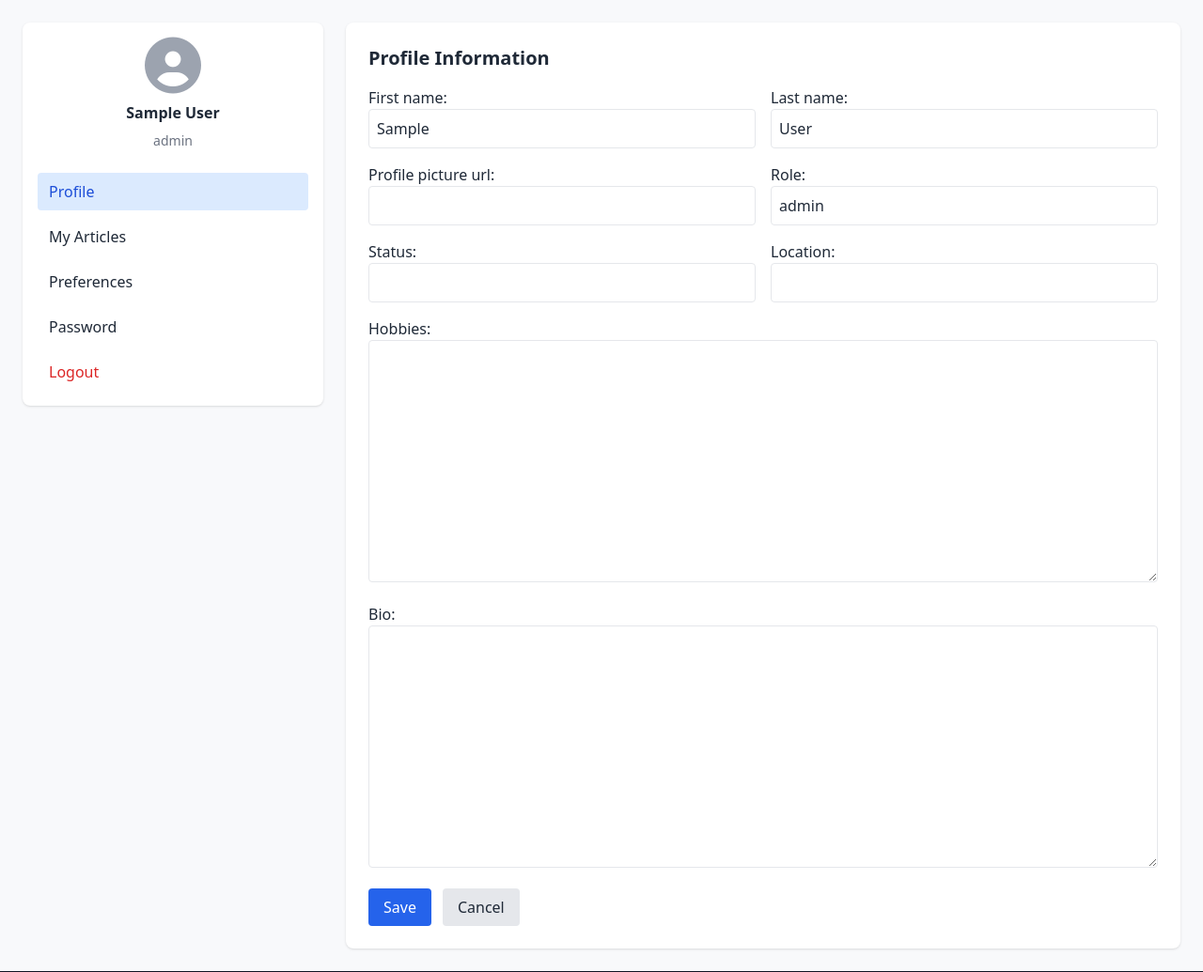
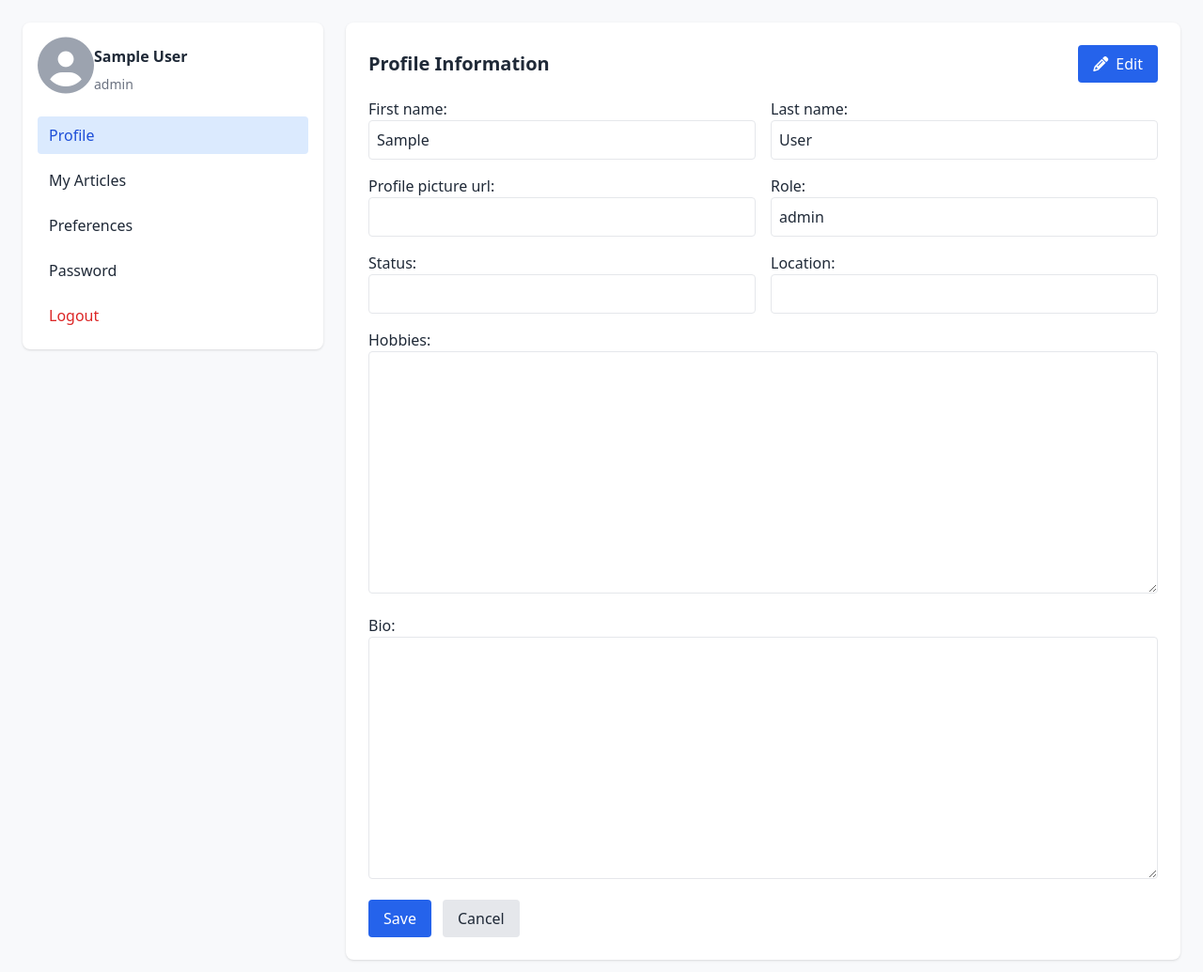
Before and after one commit to rammedisetti/ai-blog, a Django app: page /user_dashboard/ in a window 1280 px wide. Shown: the part 69-1104 px from the top of the page at 94% size. Run offline with Django 5.2, Linux system fonts and the light colour scheme; the visitor is signed in with stand-in values (Sample User, id 1); data comes from the database, SQL or seed files in the repository; data that the repository does not hold is empty; some libraries are stand-ins or nearby versions.

Commit message:
pref update

```diff
--- a/blog/templates/blog/user_dashboard.html
+++ b/blog/templates/blog/user_dashboard.html
@@ -7,30 +7,40 @@
 {% block content %}
 <div class="container p-6 md:flex gap-6" x-data="{ tab: 'profile' }">
     <aside class="md:w-80 bg-white rounded-lg shadow p-4 mb-6 md:mb-0 max-h-max">
-        <div class="flex flex-col items-center text-center space-y-2">
+        <div class="flex items-center text-center space-y-2">
             {% if user.profile_picture_url %}
-            <img src="{{ user.profile_picture_url }}" alt="Avatar" class="w-20 h-20 rounded-full object-cover">
+            <img src="{{ user.profile_picture_url }}" alt="Avatar" class="w-20 h-20 mr-4 object-cover">
             {% else %}
             <i class="fas fa-user-circle text-6xl text-gray-400"></i>
             {% endif %}
+            <div class="flex flex-col items-start text-center space-y-2"  >
             <div class="font-semibold">{{ user.get_full_name|default:user.username }}</div>
-            {% if user.role %}<div class="text-sm text-gray-500">{{ user.role }}</div>{% endif %}
+            {% if user.role %}<div class="text-sm text-gray-500">{{ user.role }}</div>{% endif %}</div>
         </div>
         <nav class="mt-6 space-y-2">
-            <a href="#" @click.prevent="tab = 'profile'" :class="tab === 'profile' ? 'bg-blue-100 text-blue-700' : ''" class="block px-3 py-2 rounded hover:bg-gray-100">Profile</a>
-            <a href="#" @click.prevent="tab = 'articles'" :class="tab === 'articles' ? 'bg-blue-100 text-blue-700' : ''" class="block px-3 py-2 rounded hover:bg-gray-100">My Articles</a>
-            <a href="#" @click.prevent="tab = 'prefs'" :class="tab === 'prefs' ? 'bg-blue-100 text-blue-700' : ''" class="block px-3 py-2 rounded hover:bg-gray-100">Preferences</a>
-            <a href="#" @click.prevent="tab = 'password'" :class="tab === 'password' ? 'bg-blue-100 text-blue-700' : ''" class="block px-3 py-2 rounded hover:bg-gray-100">Password</a>
+            <a href="#" @click.prevent="tab = 'profile'" :class="tab === 'profile' ? 'bg-blue-100 text-blue-700' : ''"
+                class="block px-3 py-2 rounded hover:bg-gray-100">Profile</a>
+            <a href="#" @click.prevent="tab = 'articles'" :class="tab === 'articles' ? 'bg-blue-100 text-blue-700' : ''"
+                class="block px-3 py-2 rounded hover:bg-gray-100">My Articles</a>
+            <a href="#" @click.prevent="tab = 'prefs'" :class="tab === 'prefs' ? 'bg-blue-100 text-blue-700' : ''"
+                class="block px-3 py-2 rounded hover:bg-gray-100">Preferences</a>
+            <a href="#" @click.prevent="tab = 'password'" :class="tab === 'password' ? 'bg-blue-100 text-blue-700' : ''"
+                class="block px-3 py-2 rounded hover:bg-gray-100">Password</a>
             <form method="post" action="{% url 'accounts:logout' %}" class="mt-4">
                 {% csrf_token %}
-                <button type="submit" class="w-full text-left px-3 py-2 rounded text-red-600 hover:bg-gray-100">Logout</button>
+                <button type="submit"
+                    class="w-full text-left px-3 py-2 rounded text-red-600 hover:bg-gray-100">Logout</button>
             </form>
         </nav>
     </aside>
     <div class="flex-1 space-y-8">
         <!-- Profile Section -->
         <section id="profile" x-show="tab === 'profile'" x-cloak class="bg-white rounded-lg shadow p-6">
-            <h2 class="text-xl font-semibold mb-4">Profile Information</h2>
+            <div class="flex items-center justify-between mb-4">
+                <h2 class="text-xl font-semibold">Profile Information</h2>
+                <button type="button" class="px-4 py-2 bg-blue-600 text-white rounded hover:bg-blue-700"> <i
+                        class="fas fa-pencil-alt mr-2"></i>Edit</button>
+            </div>
             <form method="post">
                 {% csrf_token %}
                 {{ profile_form.non_field_errors }}
@@ -69,8 +79,10 @@
                     {{ profile_form.bio|add_class:'w-full border rounded p-2' }}
                 </div>
                 <div class="mt-4 flex gap-3">
-                    <button name="update_profile" class="px-4 py-2 bg-blue-600 text-white rounded hover:bg-blue-700">Save</button>
-                    <a href="{% url 'user_dashboard' %}" class="px-4 py-2 bg-gray-200 rounded hover:bg-gray-300">Cancel</a>
+                    <button name="update_profile"
+                        class="px-4 py-2 bg-blue-600 text-white rounded hover:bg-blue-700">Save</button>
+                    <a href="{% url 'user_dashboard' %}"
+                        class="px-4 py-2 bg-gray-200 rounded hover:bg-gray-300">Cancel</a>
                 </div>
             </form>
         </section>
@@ -80,7 +92,8 @@
             {% if posts %}
             <ul class="space-y-2">
                 {% for post in posts %}
-                <li><a href="{% url 'article_detail' slug=post.slug %}" class="text-blue-600 hover:underline">{{ post.title }}</a></li>
+                <li><a href="{% url 'article_detail' slug=post.slug %}" class="text-blue-600 hover:underline">{{
+                        post.title }}</a></li>
                 {% endfor %}
             </ul>
             {% else %}
@@ -88,19 +101,32 @@
             {% endif %}
         </section>
         <!-- Preferences Section -->
-        <section id="prefs" x-show="tab === 'prefs'" x-cloak class="bg-white rounded-lg shadow p-6">
+        <section id="prefs" x-show="tab === 'prefs'" x-cloak class="bg-white rounded-lg shadow p-6" x-data="{ changed: false }">
             <h2 class="text-xl font-semibold mb-4">Notification Preferences</h2>
-            <form method="post">
+            <form method="post" @change="changed = true">
                 {% csrf_token %}
                 <div class="space-y-4">
                     {% for field in pref_form %}
-                    <label class="flex items-center justify-between">
+                    <div class="flex items-center justify-between">
                         <span>{{ field.label }}</span>
-                        {{ field|add_class:'ml-2 h-5 w-5' }}
-                    </label>
+                        <label class="relative inline-flex items-center cursor-pointer">
+                            {{ field|add_class:"sr-only peer" }}
+                            <div
+                                class="w-11 h-6 bg-gray-200 rounded-full peer peer-focus:ring-2 peer-focus:ring-blue-500 peer-checked:bg-blue-600 transition-colors">
+                            </div>
+                            <div
+                                class="absolute left-1 top-1 bg-white w-4 h-4 rounded-full transition-transform peer-checked:translate-x-5">
+                            </div>
+                        </label>
+                    </div>
                     {% endfor %}
                 </div>
-                <button name="update_prefs" class="mt-4 px-4 py-2 bg-blue-600 text-white rounded hover:bg-blue-700">Save</button>
+                <button
+            name="update_prefs"
+            class="mt-4 px-4 py-2 bg-blue-600 text-white rounded hover:bg-blue-700 disabled:opacity-50 disabled:cursor-not-allowed"
+            type="submit"
+            :disabled="!changed"
+        >Save</button>
             </form>
         </section>
         <!-- Password Section -->
@@ -116,9 +142,18 @@
                     {% for error in field.errors %}<div class="text-red-500 text-sm">{{ error }}</div>{% endfor %}
                 </div>
                 {% endfor %}
-                <button name="change_password" class="px-4 py-2 bg-blue-600 text-white rounded hover:bg-blue-700">Change Password</button>
+                <button name="change_password" class="px-4 py-2 bg-blue-600 text-white rounded hover:bg-blue-700">Change
+                    Password</button>
             </form>
         </section>
     </div>
 </div>
 {% endblock %}
+
+{% block extra_js %}
+<script>
+  window.onload = function() {
+    window.scrollTo(0, 0);
+  }
+</script>
+{% endblock %}
--- a/blog/views.py
+++ b/blog/views.py
@@ -165,6 +165,7 @@ def user_dashboard(request):
                 messages.success(request, "Profile updated")
                 return redirect("user_dashboard")
         elif "update_prefs" in request.POST:
+            print("prefs updated")
             pref_form = PreferencesForm(request.POST, instance=request.user)
             if pref_form.is_valid():
                 pref_form.save()
```
